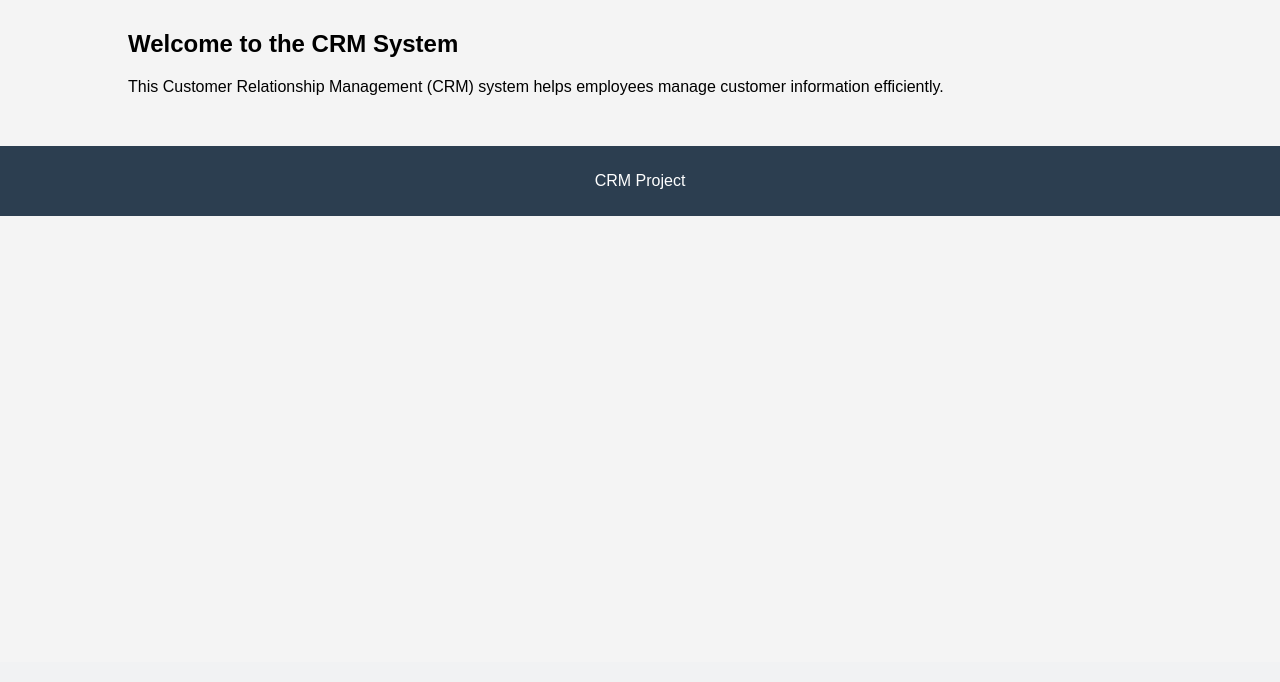
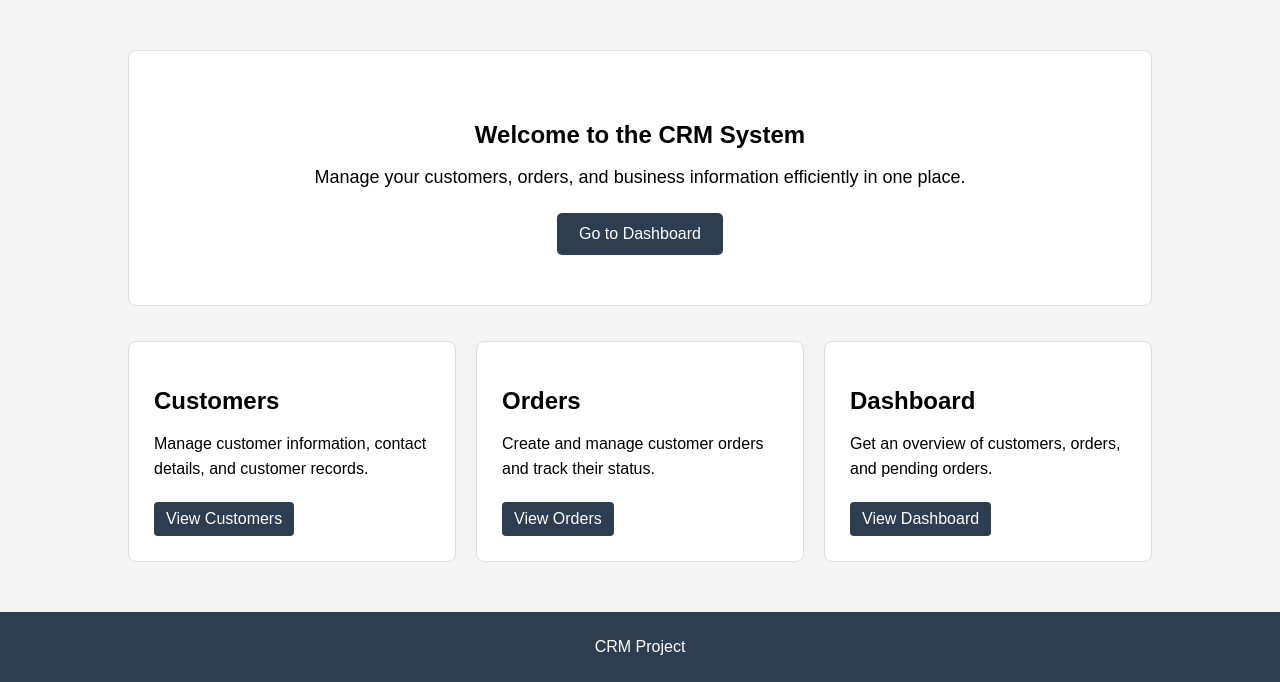
Before and after one commit to hafsapypintern-afk/crm-django, a Django app: page /Home/ in a window 1280 px wide. Shown: the part 138-820 px from the top of the page. Before the commit the page ends 354 px from the top, so only its background shows below. Run offline with Django 5.2, Linux system fonts and the light colour scheme.

Commit message:
Enhance dashboard and home page layout, add recent customers and orders display, and improve login and registration forms

```diff
--- a/CRM/CRM/Templates/Home.html
+++ b/CRM/CRM/Templates/Home.html
@@ -1,19 +1,70 @@
 {% extends "base.html" %}
-{% load static %}
-
 
 {% block content %}
 
-<h2 class="home-title">
-    Welcome to the CRM System
-</h2>
+<div class="home-container">
+
+    <section class="welcome-section">
+
+        <h1>Welcome to the CRM System</h1>
+
+        <p>
+            Manage your customers, orders, and business information
+            efficiently in one place.
+        </p>
+
+        <a href="{% url 'Dashboard' %}" class="home-button">
+            Go to Dashboard
+        </a>
+
+    </section>
 
 
-<p class="home-description">
-    This Customer Relationship Management (CRM) system helps employees
-    manage customer information efficiently.
-</p>
+    <section class="home-cards">
+
+        <div class="home-card">
+            <h2>Customers</h2>
+
+            <p>
+                Manage customer information, contact details,
+                and customer records.
+            </p>
+
+            <a href="{% url 'customer_list' %}" class="button">
+                View Customers
+            </a>
+        </div>
 
 
+        <div class="home-card">
+            <h2>Orders</h2>
+
+            <p>
+                Create and manage customer orders
+                and track their status.
+            </p>
+
+            <a href="{% url 'order_list' %}" class="button">
+                View Orders
+            </a>
+        </div>
+
+
+        <div class="home-card">
+            <h2>Dashboard</h2>
+
+            <p>
+                Get an overview of customers, orders,
+                and pending orders.
+            </p>
+
+            <a href="{% url 'Dashboard' %}" class="button">
+                View Dashboard
+            </a>
+        </div>
+
+    </section>
+
+</div>
 
 {% endblock %}
--- a/CRM/CRM/static/css/style.css
+++ b/CRM/CRM/static/css/style.css
@@ -129,3 +129,192 @@ button {
 button:hover {
     background-color: #1f2d3a;
 }
+
+/* Dashboard */
+
+.dashboard-container {
+    max-width: 1100px;
+    margin: 40px auto;
+    padding: 20px;
+}
+
+.dashboard-cards {
+    display: flex;
+    gap: 20px;
+    margin-bottom: 40px;
+}
+
+.dashboard-card {
+    flex: 1;
+    background-color: white;
+    border: 1px solid #ddd;
+    border-radius: 8px;
+    padding: 25px;
+    text-align: center;
+}
+
+.dashboard-card p {
+    font-size: 28px;
+    font-weight: bold;
+    margin: 0;
+}
+
+.dashboard-section {
+    margin-bottom: 35px;
+}
+
+.dashboard-item {
+    background-color: white;
+    border: 1px solid #ddd;
+    border-radius: 8px;
+    padding: 15px;
+    margin-bottom: 10px;
+}
+/* Home Page */
+
+.home-container {
+    max-width: 1100px;
+    margin: 50px auto;
+}
+
+.welcome-section {
+    background-color: white;
+    text-align: center;
+    padding: 50px 30px;
+    border-radius: 8px;
+    border: 1px solid #ddd;
+    margin-bottom: 35px;
+}
+
+.welcome-section h1 {
+    margin-bottom: 15px;
+}
+
+.welcome-section p {
+    font-size: 18px;
+    margin-bottom: 25px;
+}
+
+.home-button {
+    display: inline-block;
+    background-color: #2c3e50;
+    color: white;
+    text-decoration: none;
+    padding: 12px 22px;
+    border-radius: 5px;
+}
+
+.home-button:hover {
+    background-color: #1f2d3a;
+}
+
+
+.home-cards {
+    display: flex;
+    gap: 20px;
+}
+
+.home-card {
+    flex: 1;
+    background-color: white;
+    border: 1px solid #ddd;
+    border-radius: 8px;
+    padding: 25px;
+}
+
+.home-card h2 {
+    margin-bottom: 15px;
+}
+
+.home-card p {
+    line-height: 1.6;
+    margin-bottom: 20px;
+}
+
+/* Customer Action Buttons */
+
+.action-button {
+    display: inline-block;
+    padding: 6px 10px;
+    margin-right: 5px;
+    text-decoration: none;
+    color: #2c3e50;
+    font-size: 14px;
+    font-weight: bold;
+    white-space: nowrap;
+}
+
+.action-button:hover {
+    text-decoration: underline;
+}
+table th:last-child,
+table td:last-child {
+    white-space: nowrap;
+}
+
+.register-container {
+    display: flex;
+    justify-content: center;
+    align-items: center;
+    min-height: 75vh;
+}
+
+.register-card {
+    width: 420px;
+    padding: 35px;
+    background: white;
+    border: 1px solid #ddd;
+    border-radius: 8px;
+}
+
+.register-card h1 {
+    margin-bottom: 8px;
+    text-align: center;
+}
+
+.register-subtitle {
+    text-align: center;
+    color: #666;
+    margin-bottom: 30px;
+}
+
+.form-group {
+    margin-bottom: 18px;
+}
+
+.form-group label {
+    display: block;
+    margin-bottom: 7px;
+    font-weight: 500;
+}
+
+.form-group input {
+    width: 100%;
+    padding: 11px;
+    border: 1px solid #ccc;
+    border-radius: 5px;
+    box-sizing: border-box;
+}
+
+.form-group input:focus {
+    outline: none;
+    border-color: #333;
+}
+
+.register-button {
+    width: 100%;
+    padding: 11px;
+    border: none;
+    border-radius: 5px;
+    cursor: pointer;
+    font-size: 16px;
+}
+
+.login-text {
+    text-align: center;
+    margin-top: 20px;
+}
+
+.login-text a {
+    text-decoration: none;
+}
--- a/CRM/CRM/urls.py
+++ b/CRM/CRM/urls.py
@@ -19,7 +19,7 @@ from django.contrib import admin
 from django.urls import path
 from django.urls import path, include
 from . import views
-
+from django.contrib.auth import views as auth_views
 
 urlpatterns = [
     path("", views.register, name="Register"),
--- a/CRM/CRM/views.py
+++ b/CRM/CRM/views.py
@@ -13,10 +13,15 @@ def Dashboard(request):
     total_orders = Order.objects.count()
     pending_orders = Order.objects.filter(status="Pending").count()
 
+    recent_customers = Customer.objects.order_by("-created_at")[:5]
+    recent_orders = Order.objects.select_related("customer").order_by("-created_at")[:5]
+
     return render(request, "Dashboard.html", {
         "total_customers": total_customers,
         "total_orders": total_orders,
         "pending_orders": pending_orders,
+        "recent_customers": recent_customers,
+        "recent_orders": recent_orders,
     })
 
 def login_view(request):
```
Also changed, not shown: CRM/CRM/Templates/Dashboard.html (+62 -0 lines), CRM/CRM/Templates/Login.html (+23 -12 lines), CRM/CRM/Templates/Register.html (+25 -24 lines), CRM/customers/Templates/customers/customer_list.html (+12 -4 lines).
